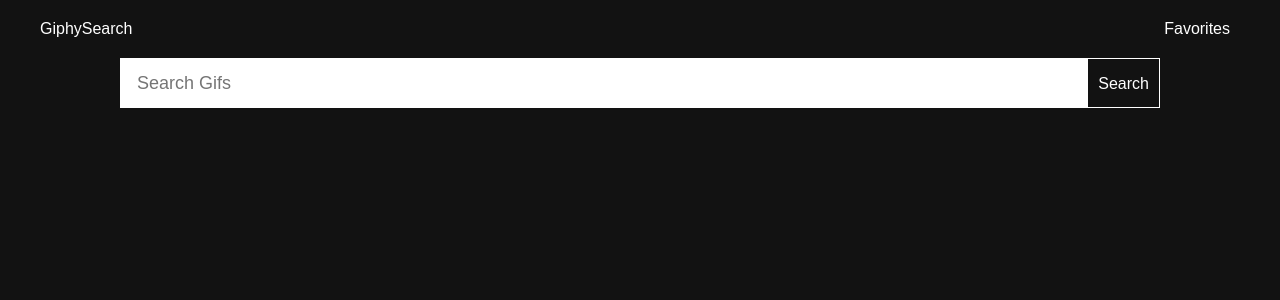
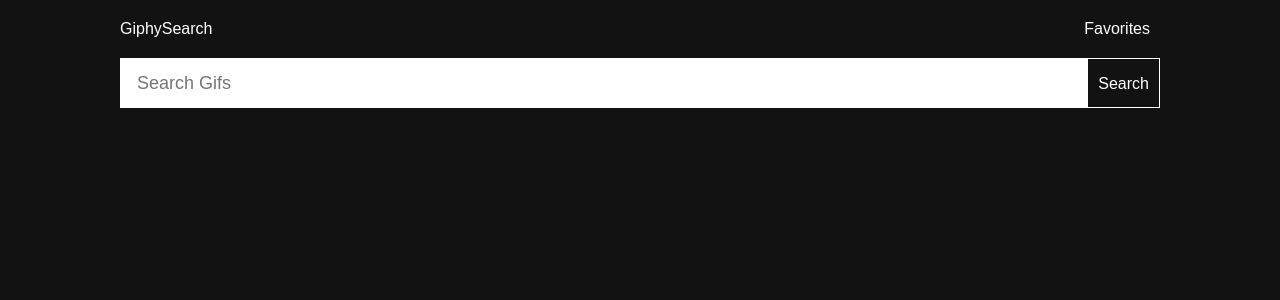
Before and after one commit to wizelineacademy/react-series-challenge, a React (Create React App) app: page / in a window 1280 px wide. Shown: the top 300 px of the page. Built offline with nearby package versions, Linux system fonts and the light colour scheme.

Commit message:
Modify width NavContainer

```diff
--- a/src/components/Nav/Nav.css
+++ b/src/components/Nav/Nav.css
@@ -7,7 +7,7 @@
   align-items: center;
   justify-content: space-between;
   margin: 0 auto;
-  width: calc(100% - 5rem)
+  width: 1040px;
 }
 
 .NavListItem {
```
